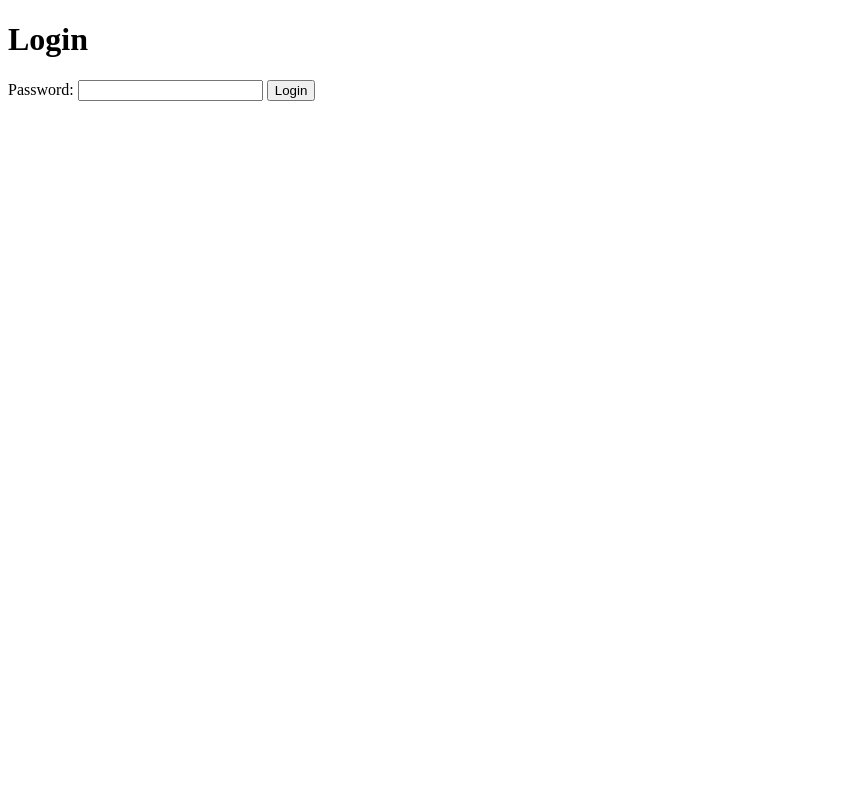
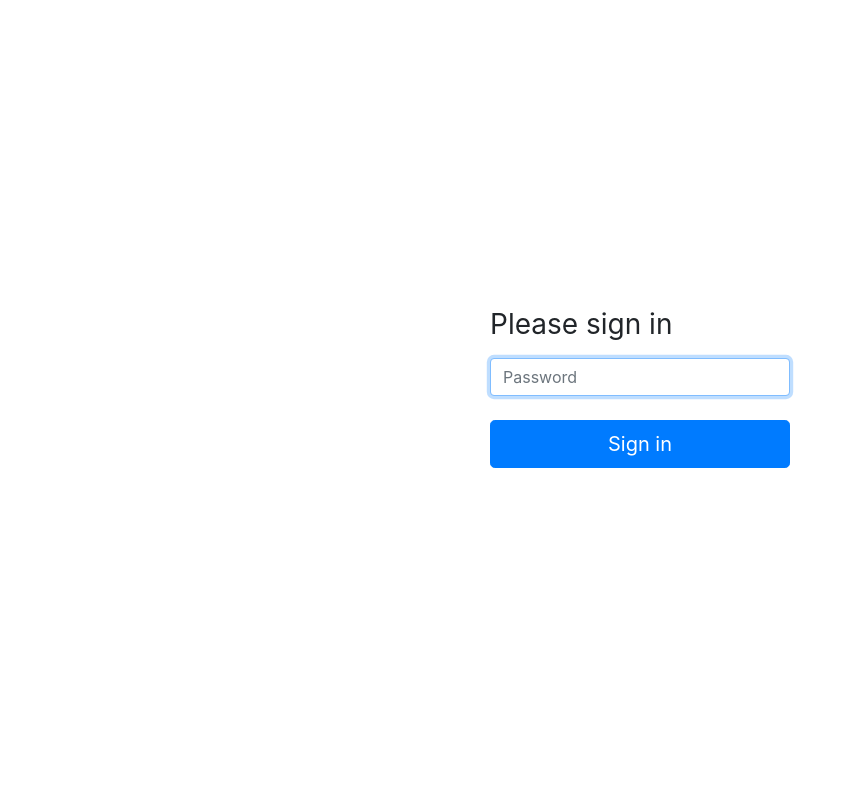
Before and after one commit to numberformat/python_flask_tempserver, a Flask app: page /login in a window 1280 px wide. Shown: the whole page, without its empty margins (0-849 px from the left). Run offline with Flask 3, Linux system fonts and the light colour scheme; some libraries are stand-ins or nearby versions.

Commit message:
nice login screen

```diff
--- a/shared.py
+++ b/shared.py
@@ -2,7 +2,7 @@ from flask_sqlalchemy import SQLAlchemy
 import logging
 from datetime import datetime, timedelta
 import socket, random, secrets, threading, pytz, os, signal
-from flask import request, redirect, url_for, session
+from flask import request, redirect, url_for, session, render_template
 from flask import Flask
 from emailhelper import EmailHelper
 
@@ -71,21 +71,14 @@ def require_password():
 
 @app.route('/login', methods=['GET', 'POST'])
 def login():
+    error = None
     if request.method == 'POST':
         if request.form.get('password') == password:
             session['logged_in'] = True
             return redirect("/admin")
         else:
-            return 'Incorrect password', 401
-    return '''
-    <!doctype html>
-    <title>Login</title>
-    <h1>Login</h1>
-    <form method=post>
-      Password: <input type=password name=password>
-      <input type=submit value=Login>
-    </form>
-    '''
+            error = 'Incorrect password'
+    return render_template('login.html', error=error)
 
 @app.route('/shutdown', methods=['GET'])
 def shutdown_server():
--- a/templates/admin/index.html
+++ b/templates/admin/index.html
@@ -6,7 +6,7 @@
 This app is designed to start for a limited amount of time. It will send an email to the users with a link and login credentials. It will allow the users to shutdown the application when the task is complete.</p>
 
 <p>
-    TODO: seperate the app into multiple files using flask-blueprints.
+    TODO: separate the app into multiple files using flask-blueprints.
 </p>
 <p>
     TODO: add login / logout functionality.
--- /dev/null
+++ b/templates/login.html
@@ -0,0 +1,40 @@
+<!doctype html>
+<html>
+<head>
+<link rel="stylesheet" href="https://stackpath.bootstrapcdn.com/bootstrap/4.5.2/css/bootstrap.min.css">
+<title>Login</title>
+<style>
+    html, body {
+        height: 100%;
+    }
+    body {
+        display: flex;
+        align-items: center;
+        justify-content: center;
+    }
+    .form-signin {
+        width: 100%;
+        max-width: 330px;
+        padding: 15px;
+        margin: auto;
+    }
+</style>
+</head>
+<body>
+<div class="container">
+    <div class="row justify-content-center align-items-center" style="min-height: 100vh;">
+        <div class="col-6">
+            <form class="form-signin" method="post">
+                <h1 class="h3 mb-3 font-weight-normal">Please sign in</h1>
+                {% if error %}
+                <div class="alert alert-danger my-3" role="alert">{{ error }}</div>
+                {% endif %}
+                <label for="password" class="sr-only">Password</label>
+                <input type="password" id="password" class="form-control" placeholder="Password" required autofocus name="password">
+                <button class="btn btn-lg btn-primary btn-block my-4" type="submit">Sign in</button>
+            </form>
+        </div>
+    </div>
+</div>
+</body>
+</html>
```
